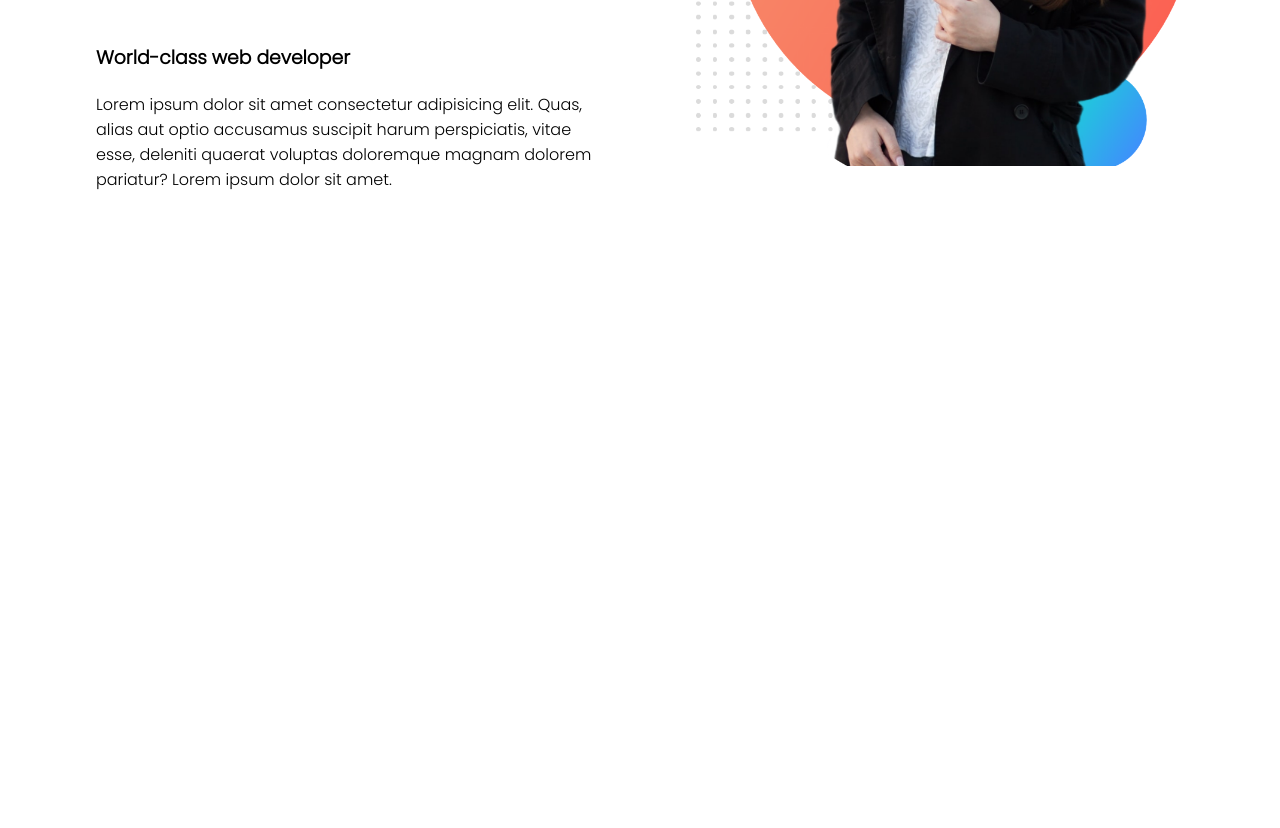
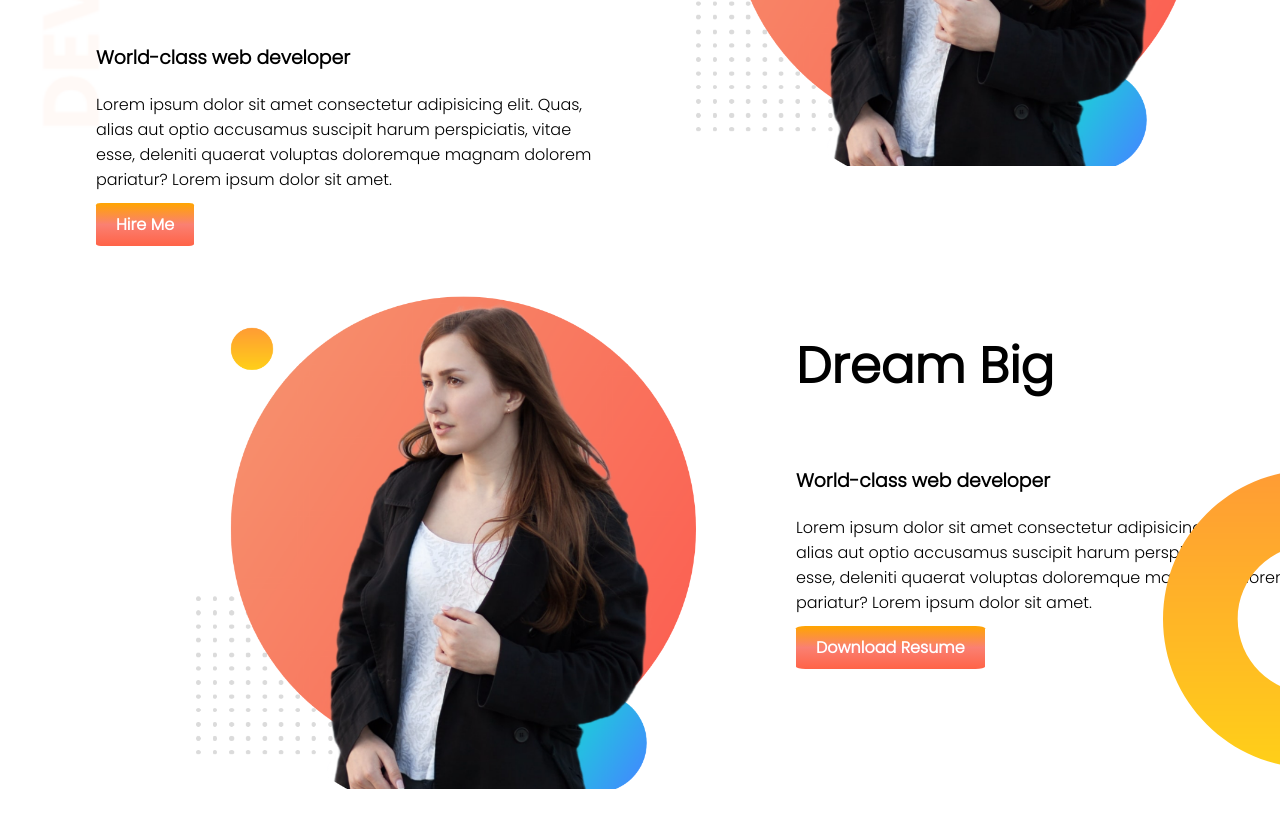
Before and after one commit to Mohammed-Rakib/web-portfolio, a plain HTML site: page index.html in a window 1280 px wide. Shown: the part 386-1214 px from the top of the page. Before the commit the page ends 800 px from the top, so only its background shows below. Drawn offline with Linux system fonts and the light colour scheme.

Commit message:
dealing another div

```diff
--- a/index.html
+++ b/index.html
@@ -9,6 +9,8 @@
     <link rel="stylesheet" href="style.css">
 </head>
 <body>
+
+    <div class="container">
     <div class="main-page">
         <div class="text-area">
             <h1>Welcome To</h1>
@@ -16,11 +18,32 @@
             <div class="discription">
                 <h3>World-class web developer</h3>
                 <p class="paragraph">Lorem ipsum dolor sit amet consectetur adipisicing elit. Quas, alias aut optio accusamus suscipit harum perspiciatis, vitae esse, deleniti quaerat voluptas doloremque magnam dolorem pariatur? Lorem ipsum dolor sit amet.</p>
+                <a href="https://mohammed-rakib.github.io/my-second-website/" target="_blank">Hire Me</a>
             </div>
         </div>
         <div class="image">
             <img src="images/my-bg.png">
         </div>
     </div>
+   </div>
+    <!------------second-div-->
+    <div class="container-final">
+        <div class="main-page">
+            <div class="image">
+                <img src="images/my-bg.png">
+            </div>
+            <div class="text-area">
+                <h1>Dream Big</h1>
+                <div class="discription">
+                    <h3>World-class web developer</h3>
+                    <p class="paragraph">Lorem ipsum dolor sit amet consectetur adipisicing elit. Quas, alias aut optio accusamus suscipit harum perspiciatis, vitae esse, deleniti quaerat voluptas doloremque magnam dolorem pariatur? Lorem ipsum dolor sit amet.</p>
+                    <a href="https://mohammed-rakib.github.io/my-second-website/" target="_blank">Download Resume</a>
+                </div>
+            </div>
+        </div>
+        <img src="images/dream-bg.png"class="side-image">
+       </div>
+
+
 </body>
 </html>
--- a/style.css
+++ b/style.css
@@ -9,6 +9,11 @@ body{
 h1{
     font-size: 50px;
     line-height: 100px;
+}
+.container{
+    background-image: url("images/top-banner.png");
+    background-repeat: no-repeat;
+    background-size: cover;
 }
 .nameHighlite{
     color: orange;
@@ -36,3 +41,22 @@ h1{
 h3 {
     margin-top: 50px;
 }
+a{
+    text-decoration: none;
+    padding: 10px 20px;
+    color: white;
+    background-image: linear-gradient(orange,salmon,tomato);
+    cursor: pointer;
+    border-radius: 5%;
+    font-weight: 700;
+}
+img.side-image {
+    float: right;
+    /* margin-bottom: 200px; */
+    position: absolute;
+    right: 0;
+    top: 233px;
+}
+.container-final{
+    position: relative;
+}
```
Also changed, not shown: images/my-bg2.png, 1 other file.
